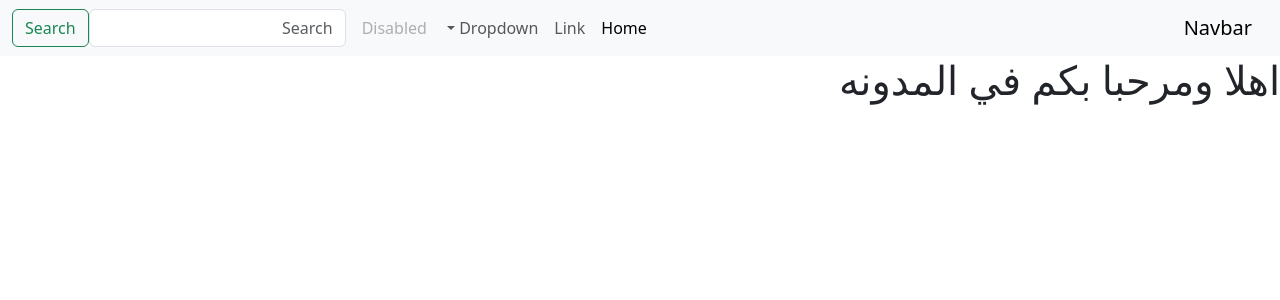
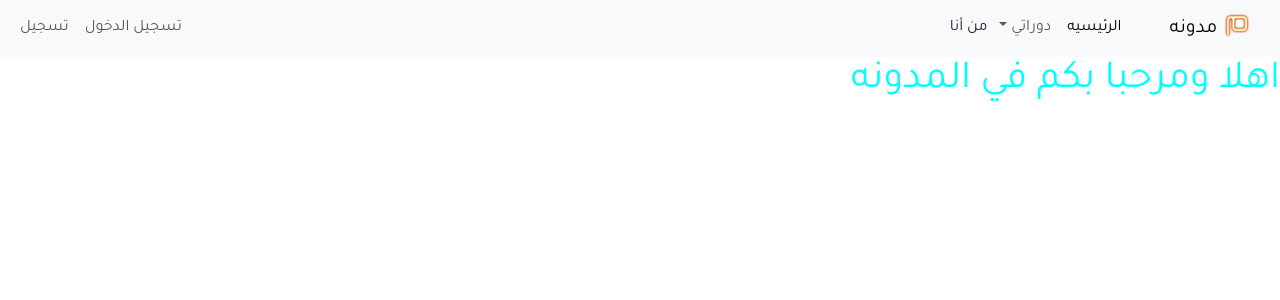
Before and after one commit to mahmoudsalemabdelrahman/bloger, a Django app: template src/blog/templates/blog/index.html in a window 1280 px wide. Shown: the top 300 px of the page. Run offline with Django 4.2, Linux system fonts and the light colour scheme; the template is opened without the code that fills it, so the values that code supplies are empty; some libraries are stand-ins or nearby versions.

Commit message:
add image brand to blog

```diff
--- a/src/blog/static/blog/css/main.css
+++ b/src/blog/static/blog/css/main.css
@@ -6,14 +6,19 @@
     src: url('../fonts/Tajawal-Regular.ttf') format("truetype"),
     local('Tajawal');
     }
-html{
-    direction:rtl;
+
+html, body{
+    direction: rtl;
     text-align: right;
-    }
+}
 
 body{
     font-family: 'Tajawal', 'sans-serf';
 }
+.dropdown-menu .dropdown-item{
+    text-align: right;
+}
+
 h1{
-    color: blue;
+    color: cyan;
 }
--- a/src/blog/templates/blog/index.html
+++ b/src/blog/templates/blog/index.html
@@ -4,48 +4,55 @@
 <head>
     <meta charset="UTF-8">
     <meta name="viewport" content="width=device-width, initial-scale=1.0">
+    <link rel="stylesheet" href="{% static 'blog/css/bootstrap.min.css' %}">
     <link rel="stylesheet" href="{% static 'blog/css/main.css' %}">
-    <link rel="stylesheet" href="{% static 'blog/css/bootstrap.min.css' %}">
     <link rel="shortcut icon" href="{% static 'blog/images/favicon.ico'%}">
     <title>Document</title>
 </head>
 <body>
-    <header><nav class="navbar navbar-expand-lg bg-body-tertiary">
+    <header>
+      <!-- start navbar -->
+      <nav class="navbar navbar-expand-lg bg-body-tertiary">
         <div class="container-fluid">
-          <a class="navbar-brand" href="#">Navbar</a>
+          <a class="navbar-brand" href="#">
+            <img src="{% static 'blog/images/mim-logo.png' %}" alt="شعار مدونه" width="30px">
+            مدونه </a>
           <button class="navbar-toggler" type="button" data-bs-toggle="collapse" data-bs-target="#navbarSupportedContent" aria-controls="navbarSupportedContent" aria-expanded="false" aria-label="Toggle navigation">
             <span class="navbar-toggler-icon"></span>
           </button>
           <div class="collapse navbar-collapse" id="navbarSupportedContent">
-            <ul class="navbar-nav me-auto mb-2 mb-lg-0">
+            <ul class="navbar-nav mb-2 mb-lg-0">
               <li class="nav-item">
-                <a class="nav-link active" aria-current="page" href="#">Home</a>
+                <a class="nav-link active" aria-current="page" href="#"> الرئيسيه</a>
               </li>
-              <li class="nav-item">
-                <a class="nav-link" href="#">Link</a>
-              </li>
+
               <li class="nav-item dropdown">
                 <a class="nav-link dropdown-toggle" href="#" role="button" data-bs-toggle="dropdown" aria-expanded="false">
-                  Dropdown
+                  دوراتي
                 </a>
                 <ul class="dropdown-menu">
-                  <li><a class="dropdown-item" href="#">Action</a></li>
-                  <li><a class="dropdown-item" href="#">Another action</a></li>
+                  <li><a class="dropdown-item" href="#">دورة بايثون</a></li>
+                  <li><a class="dropdown-item" href="#">دورة جانجو</a></li>
                   <li><hr class="dropdown-divider"></li>
-                  <li><a class="dropdown-item" href="#">Something else here</a></li>
+                  <li><a class="dropdown-item" href="#">دورةhtml</a></li>
                 </ul>
               </li>
-              <li class="nav-item">
-                <a class="nav-link disabled">Disabled</a>
-              </li>
             </ul>
-            <form class="d-flex" role="search">
-              <input class="form-control me-2" type="search" placeholder="Search" aria-label="Search">
-              <button class="btn btn-outline-success" type="submit">Search</button>
-            </form>
+
+            <li class="nav-item" style="list-style: none;">
+              <a class="nav-link" href="#">من أنا</a>
+            </li>
+
+            <ul class="navbar-nav me-auto mb-2 mb-lg-0">
+              <li class="nav-item"><a class="nav-link" href="#">تسجيل الدخول</a></li>
+              <li class="nav-item"><a class="nav-link" href="#">تسجيل</a></li>
+
+            </ul>
           </div>
         </div>
-      </nav></header>
+      </nav>
+      <!-- end navbar -->
+    </header>
     <div>
 
         <i class="fa-solid fa-house"></i>
```
